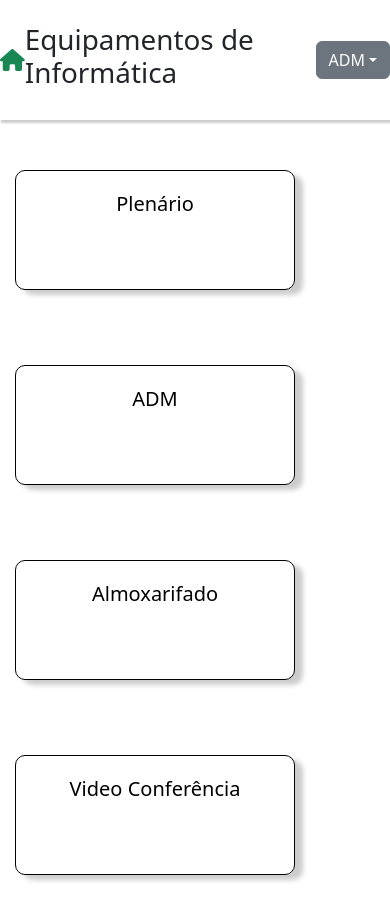
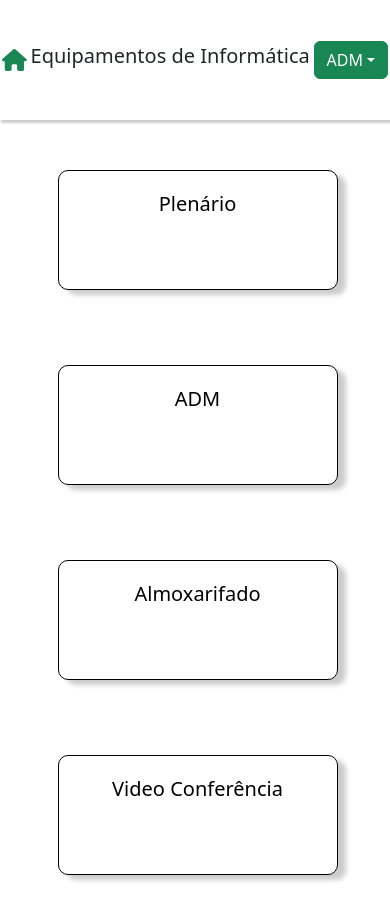
Before and after one commit to fabiovasques87/controleMaquinasJmu, a React (Create React App) app: page / in a window 390 px wide. Shown: the top 920 px of the page. Built offline with nearby package versions, Linux system fonts and the light colour scheme.

Commit message:
ajutes responsividade

```diff
--- a/src/App.tsx
+++ b/src/App.tsx
@@ -19,7 +19,7 @@ const App = () =>{
       <div className={Style.header}>
       <Link to={'/'} className={Style.iconHouse}><FontAwesomeIcon icon={faHouse}  /> </Link>
       <h1 className={Style.textHeader}>Equipamentos de Informática</h1>
-          <DropdownButton id="dropdown-item-button"   variant="secondary" title="ADM">
+          <DropdownButton id="dropdown-item-button"   variant="success" title="ADM">
             <Link to={'/editarItens'} className={Style.editarItens}><Dropdown.ItemText >Gerenciar itens</Dropdown.ItemText></Link>
           </DropdownButton>
       </div>
--- a/src/escrivao.module.css
+++ b/src/escrivao.module.css
@@ -61,3 +61,10 @@ li{
     text-transform: uppercase;
     text-align: center;
 }
+
+@media (max-width: 700px){
+    .backgroundTexto{
+        font-size: 16px;
+
+     }
+}
--- a/src/pages/NotFound.tsx
+++ b/src/pages/NotFound.tsx
@@ -1,6 +1,11 @@
+import style  from '../styles.module.css';
+
+
 
 export const NotFound =() =>{
     return (
-        <div><h4>Pàgina não encontrada</h4></div>
+        <div>
+            <h4 className={style.NotFound}>Pàgina em Construção</h4>
+        </div>
     );
 }
--- a/src/styles.module.css
+++ b/src/styles.module.css
@@ -133,3 +133,24 @@ li{
 .editarItens{
     text-decoration: none;
 }
+
+.NotFound{
+    display: flex;
+    justify-content: center;
+    align-items: center;
+}
+
+@media (max-width: 700px){
+    .textHeader{
+        font-size: 20px;
+
+     }
+
+     .container {
+        display: flex;
+        flex-direction: column;
+        justify-content: center;
+        align-items: center;
+
+    }
+}
```
